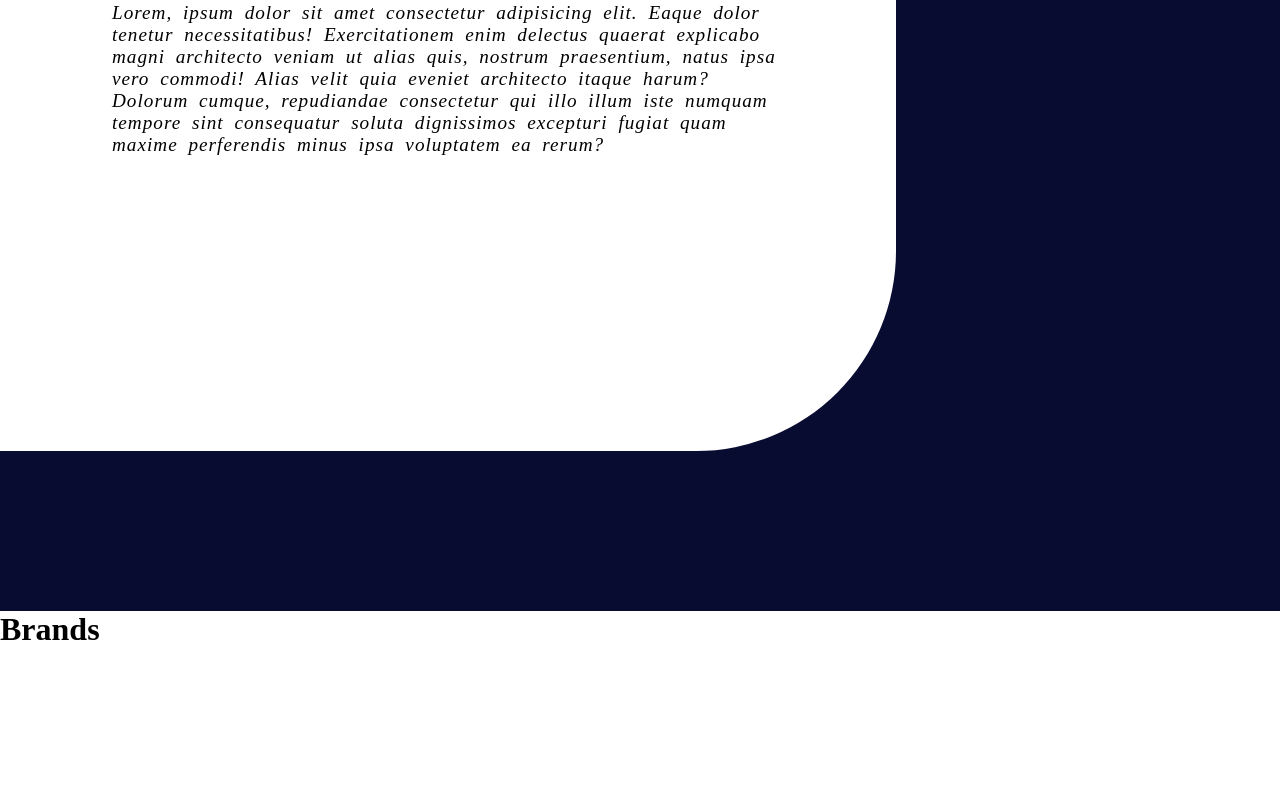
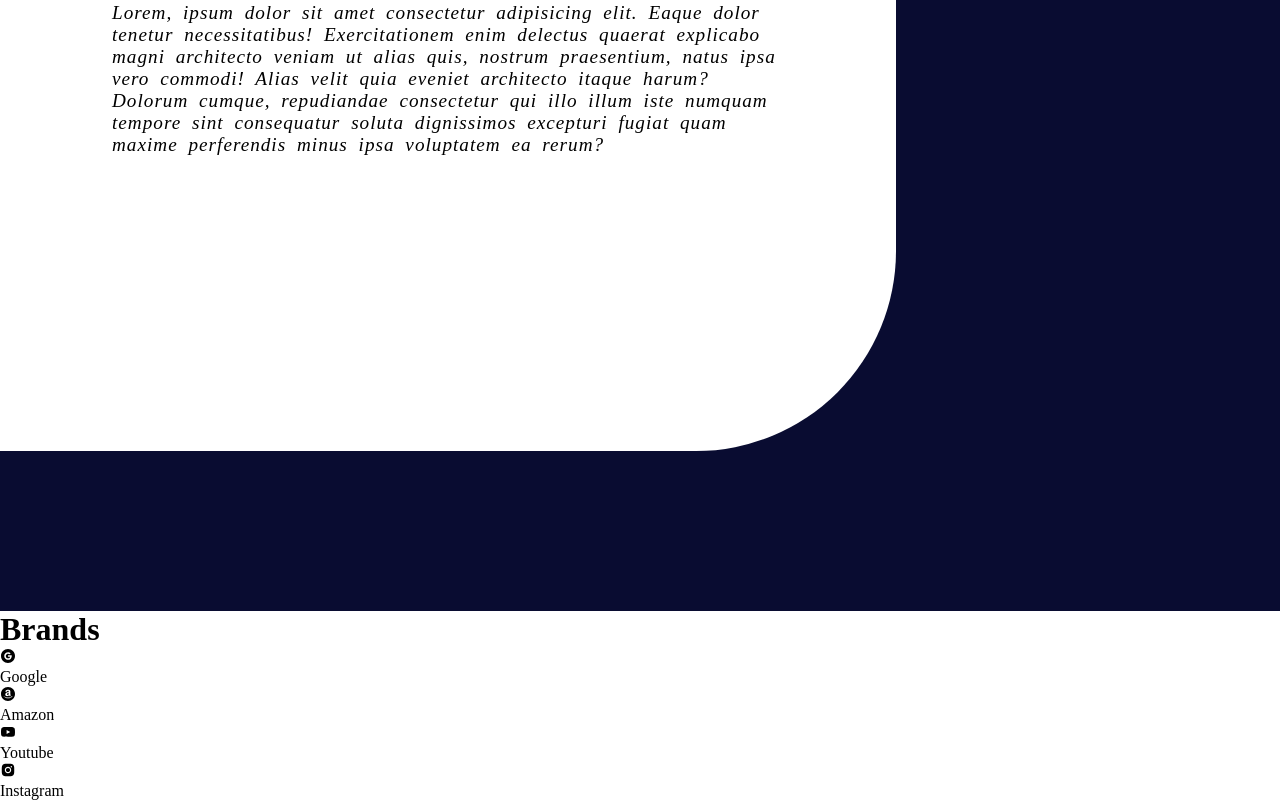
Before and after one commit to bishal-github/Simple-Portfolio1, a React (Create React App) app: page / in a window 1280 px wide. Shown: the part 1831-2631 px from the top of the page. Before the commit the page ends 2479 px from the top, so only its background shows below. Built offline with nearby package versions, Linux system fonts and the light colour scheme.

Commit message:
adding react icons

```diff
--- a/src/components/Home.jsx
+++ b/src/components/Home.jsx
@@ -35,8 +35,21 @@ const Home = () => {
     <div>
         <h1>Brands</h1>
         <article>
-            <div>
-
+            <div style={{animationDelay:'0.3s'}}>
+                <AiFillGoogleCircle />
+                <p>Google</p>
+            </div>
+            <div style={{animationDelay:'0.3s'}}>
+                <AiFillAmazonCircle />
+                <p>Amazon</p>
+            </div>
+            <div style={{animationDelay:'0.3s'}}>
+                <AiFillYoutube />
+                <p>Youtube</p>
+            </div>
+            <div style={{animationDelay:'0.3s'}}>
+                <AiFillInstagram />
+                <p>Instagram</p>
             </div>
         </article>
     </div>
```
